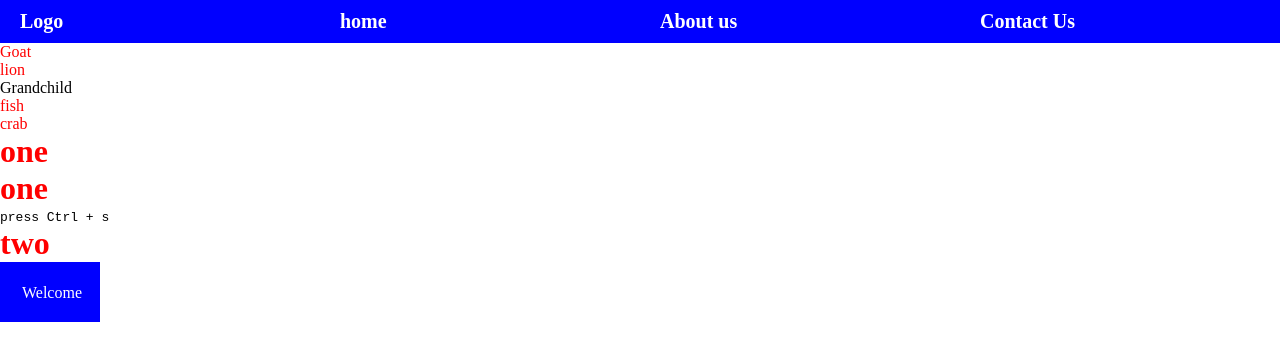
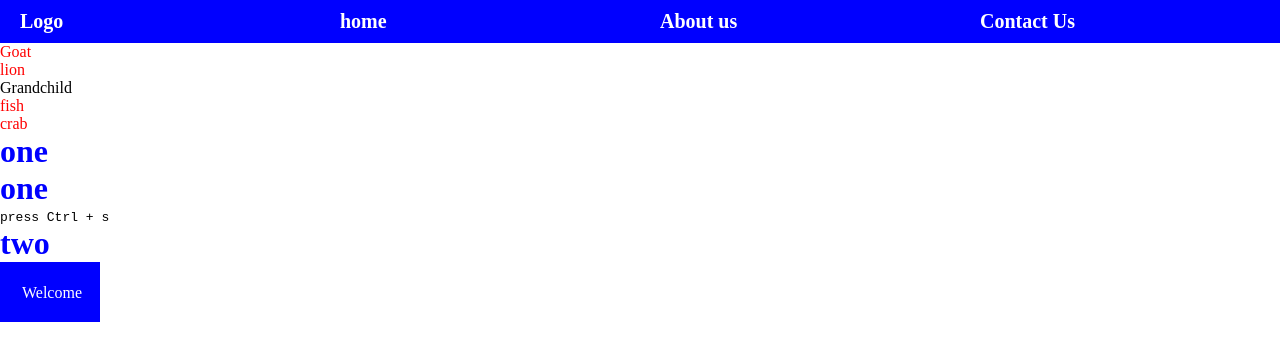
Before and after one commit to DevAbdul01/test, a plain HTML site: page index.html in a window 1280 px wide. Drawn offline with Linux system fonts and the light colour scheme.

Commit message:
new colour has been uploaded

```diff
--- a/style.css
+++ b/style.css
@@ -50,7 +50,8 @@ li{
 
 /* ~ */
 #Qudus~h1{
-  color: red;
+  color: blue;
+  border: 0capgit;
 }
 
 img:hover{
```
